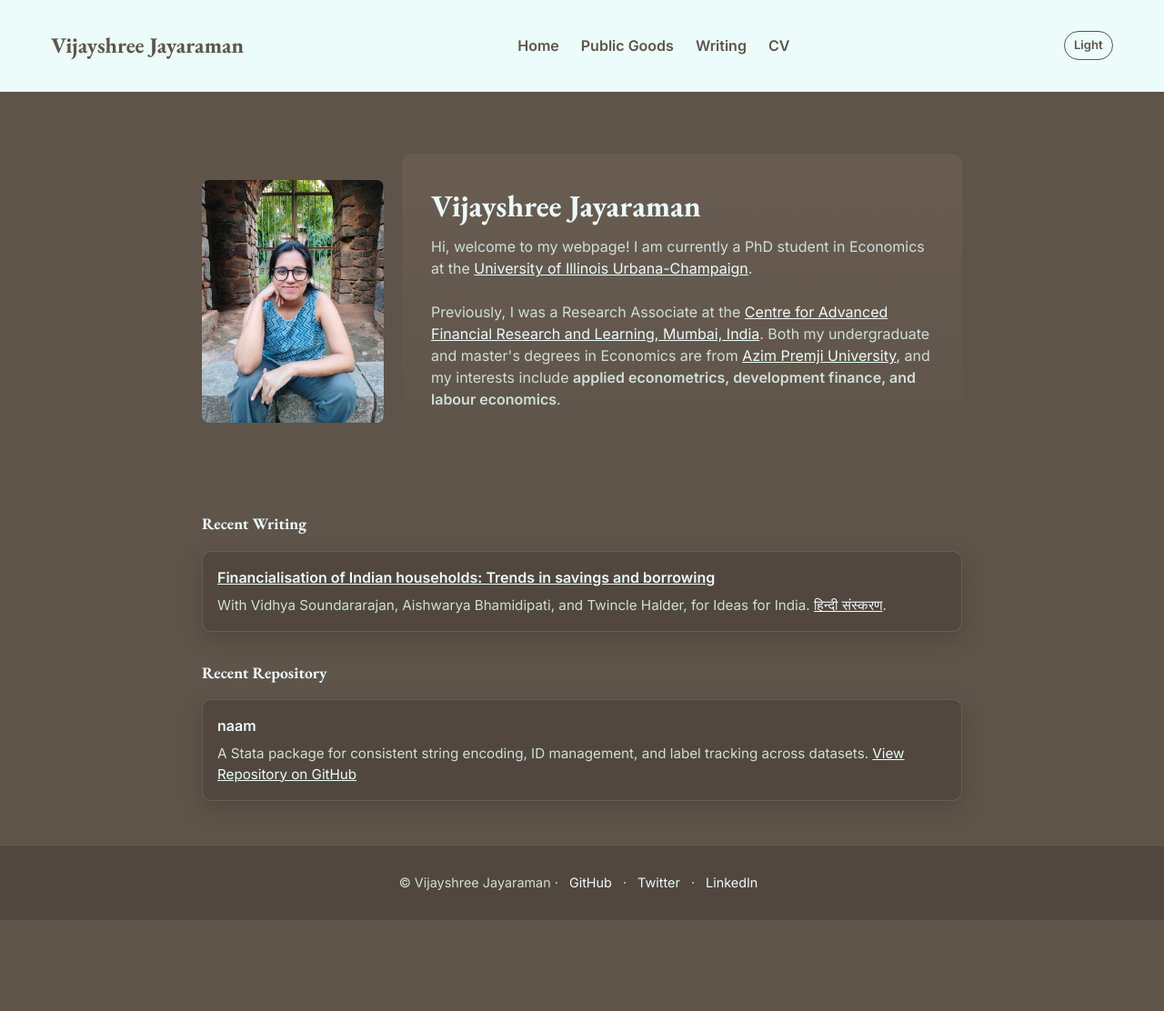
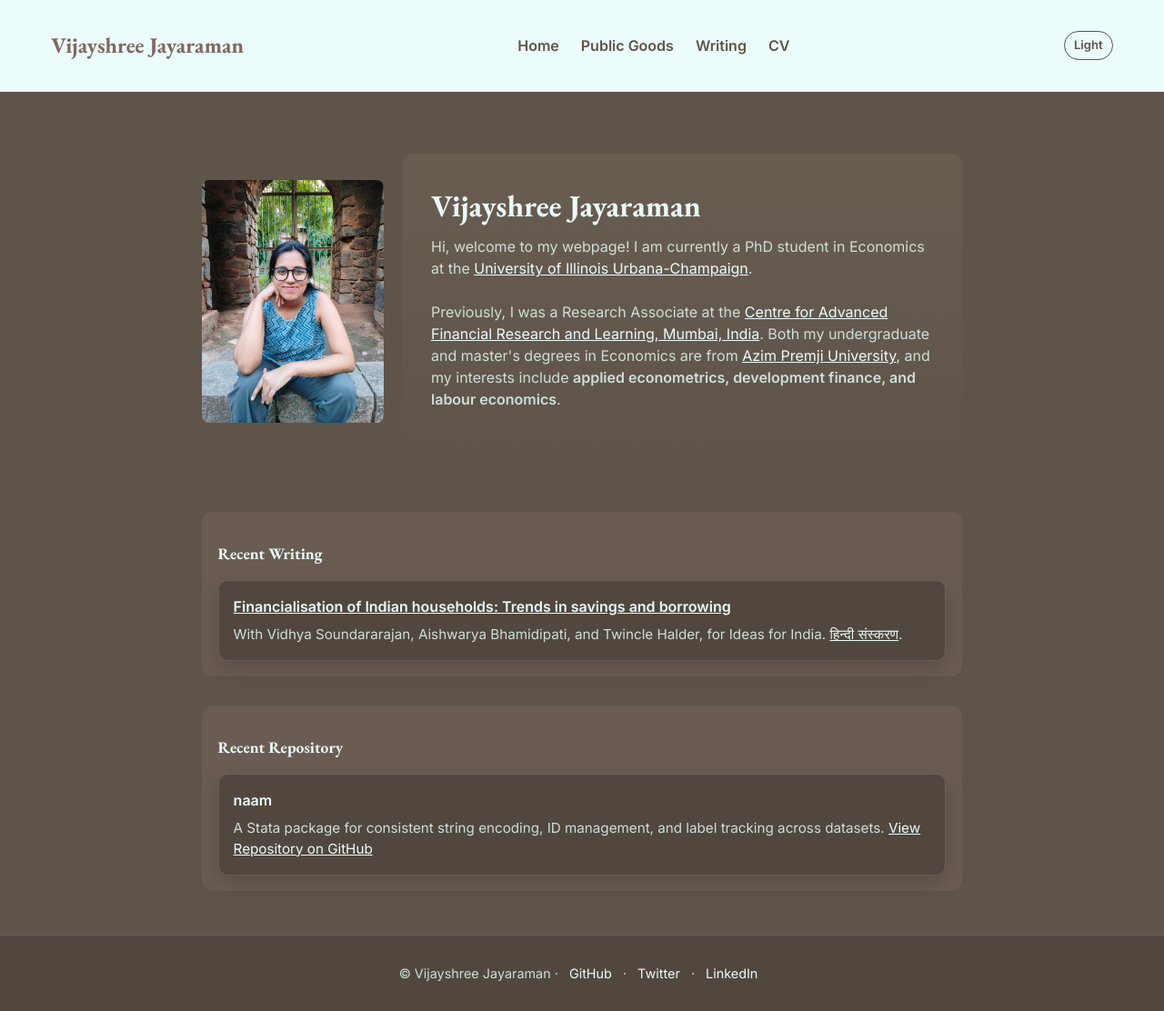
Before and after one commit to vijayshree-jayaraman/vijayshree-jayaraman.github.io, a Jekyll site: the page built from index.md, in a window 1280 px wide and 1112 px high. Shown: the whole window at 91% size. Built offline with Jekyll 4.4.1, drawn with Linux system fonts in a browser that asks for light colours.

Commit message:
Add taupe accents to site sections

```diff
--- a/assets/css/style.css
+++ b/assets/css/style.css
@@ -9,6 +9,8 @@
   --border:rgba(111,91,96,.14);
   --shadow:rgba(95,84,73,.10);
   --focus:#9b6a6c;
+  --taupe:#92776f;
+  --section-taupe:rgba(146,119,111,.09);
   --maxw:980px;
   --radius:12px;
 }
@@ -23,6 +25,8 @@
   --border:rgba(206,223,217,.16);
   --shadow:rgba(45,37,31,.25);
   --focus:#cedfd9;
+  --taupe:#80675f;
+  --section-taupe:rgba(176,147,139,.13);
 }
 *{box-sizing:border-box}
 body{
@@ -39,6 +43,7 @@ a:hover{text-decoration-thickness:2px;text-underline-offset:3px}
 .site-header{background:var(--surface);border-bottom:1px solid var(--border);position:sticky;top:0;z-index:50}
 .nav-container{display:flex;align-items:center;justify-content:space-between;padding:1rem}
 .brand{font-family:"EB Garamond", Georgia, serif;font-weight:700;font-size:1.25rem;color:var(--text);text-decoration:none}
+.site-header .brand{color:var(--taupe)}
 .site-nav{display:flex;gap:1rem}
 .site-nav a{color:var(--muted);text-decoration:none;font-weight:500}
 .site-nav a:hover{color:var(--text)}
@@ -61,7 +66,7 @@ a:hover{text-decoration-thickness:2px;text-underline-offset:3px}
 .btn-outline{background:transparent;border:1px solid var(--border);color:var(--text)}
 
 /* Sections and cards */
-.section{margin:2rem 0}
+.section{margin:2rem 0;padding:1.1rem;border-radius:var(--radius);background:var(--section-taupe)}
 .section h2{font-family:"EB Garamond", Georgia, serif;margin-bottom:1rem;font-size:1.1rem}
 .section-heading{display:flex;justify-content:space-between;align-items:baseline;gap:1rem}
 .section-heading>a{font-size:.9rem}
```
